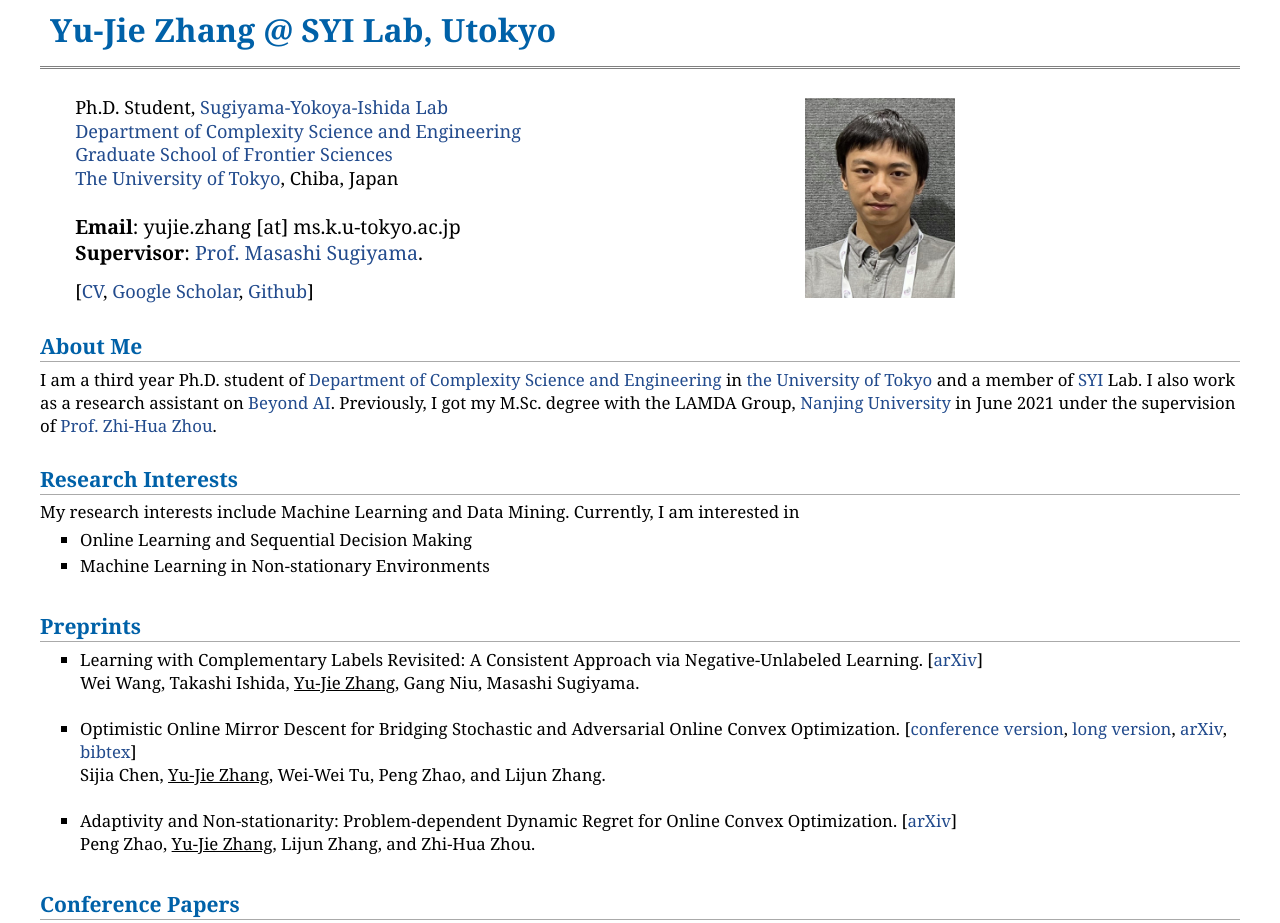
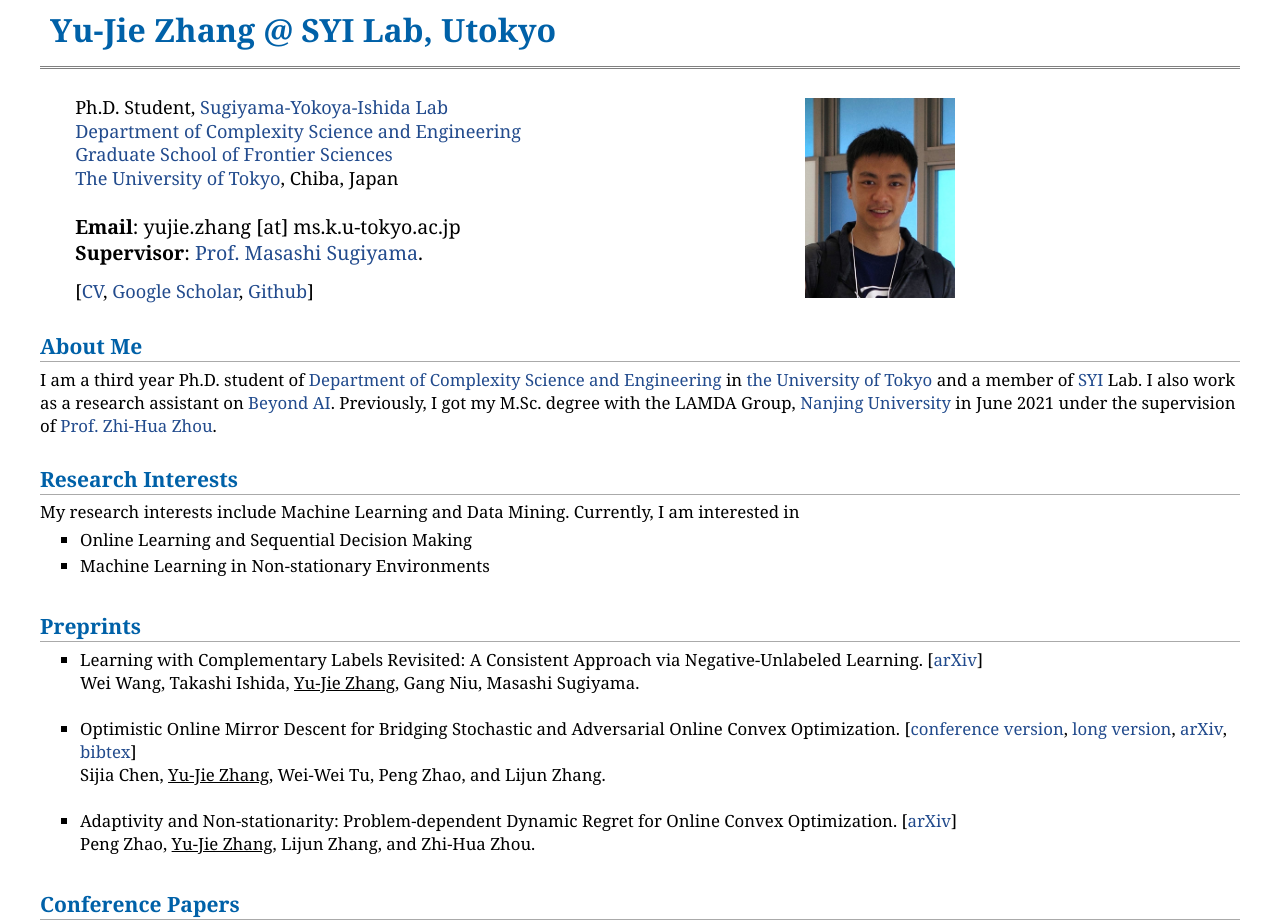
Before and after one commit to yujie-zhang96/yujie-zhang96.github.io, a plain HTML site: page index.html in a window 1280 px wide. Shown: the top 923 px of the page. Drawn offline with Linux system fonts and the light colour scheme.

Commit message:
update the photo

```diff
--- a/index.html
+++ b/index.html
@@ -26,7 +26,7 @@
 [<a href="./resume/twopage/CV_twopage.pdf">CV</a>, <a href="https://scholar.google.com/citations?hl=zh-CN&user=ZDHyUSQAAAAJ">Google Scholar</a>, <a href="https://github.com/yjzzzzz">Github</a>]
 </td>
 <td><span style="padding-left:250px;"></span></td>
-<td valign="bottom"><a href="./Yu-Jie Zhang @ files/zhangyj1.jpg"><img src="./Yu-Jie Zhang @ files/zhangyj1.jpg" alt="zhangyj1.jpg" width="150 px" height="200 px"></a>&nbsp;</td>
+<td valign="bottom"><a href="./Yu-Jie Zhang @ files/zhangyj_photo1.jpg"><img src="./Yu-Jie Zhang @ files/zhangyj_photo1.jpg" alt="zhangyj_photo1.jpg" width="150 px" height="200 px"></a>&nbsp;</td>
 </tr></tbody></table>
 
 
```
Also changed, not shown: Yu-Jie Zhang @ files/zhangyj_photo1.jpg (added), 3 other files.
